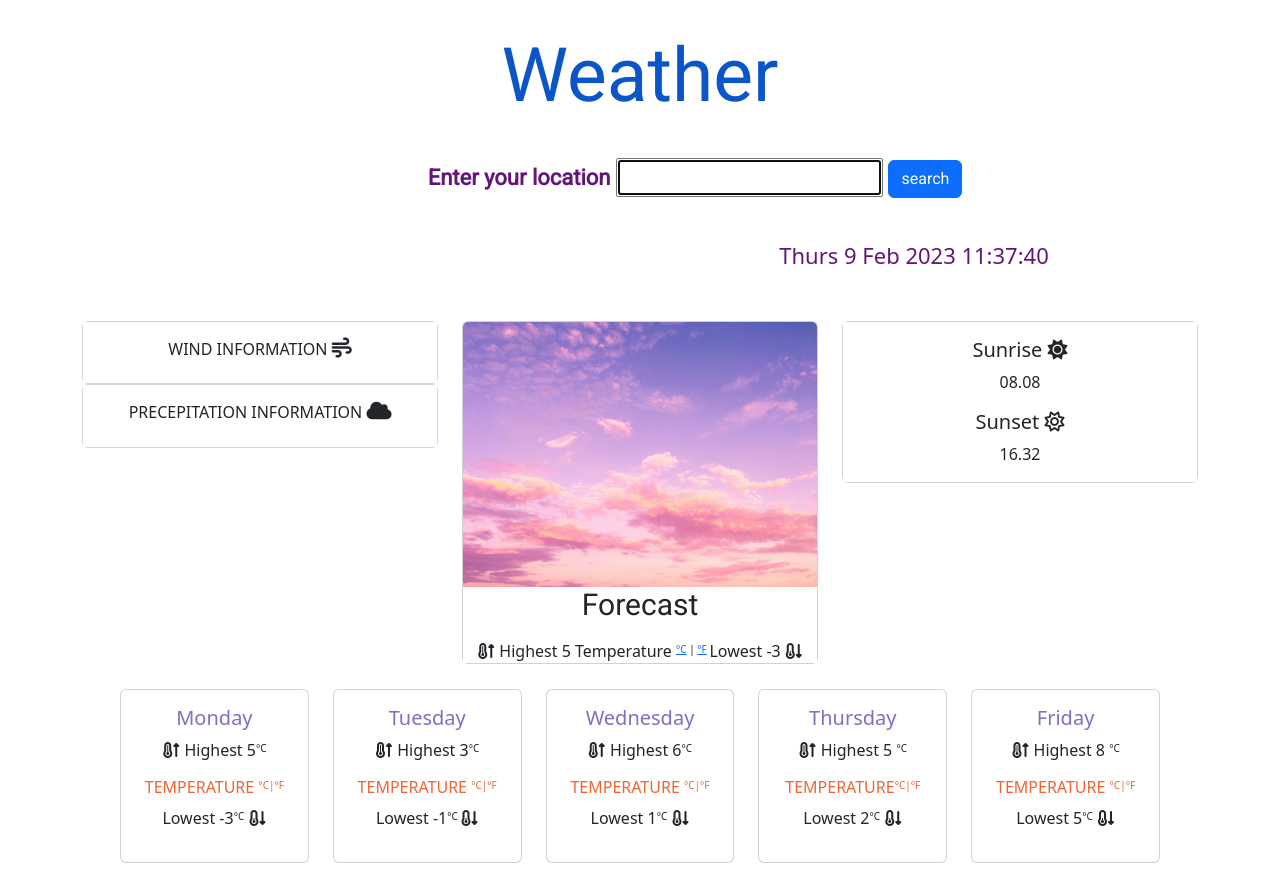
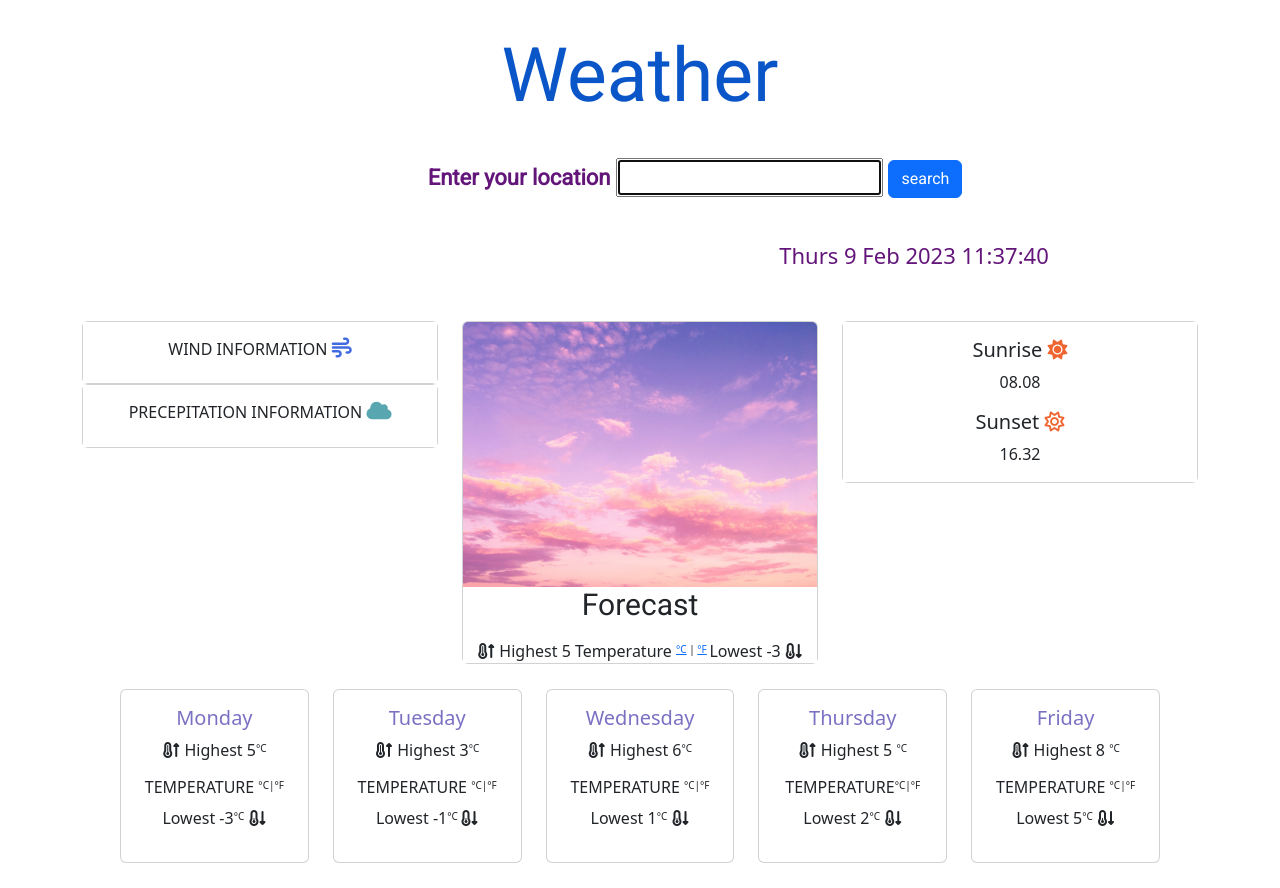
Before and after one commit to saz36/weather_app, a plain HTML site: page index.html in a window 1280 px wide. Drawn offline with nearby package versions, Linux system fonts and the light colour scheme; no server answers.

Commit message:
updated icons colour

```diff
--- a/index.html
+++ b/index.html
@@ -122,11 +122,11 @@
         <div class="card-body">
           <div id ="solar">
             <h5 id ="rise" class="card-title">Sunrise
-              <i class="fa-solid fa-sun"></i>
+              <i class="fa-solid fa-sun sunrise-icon"></i>
             </h5>
             <p class="card-text text-time">08.08</p>
             <h5 id = "set"class="card-title">Sunset
-              <i class="fa-regular fa-sun"></i>
+              <i class="fa-regular fa-sun sunset-icon"></i>
             </h5>
             <p class="card-text">16.32</p>
           </div>
--- a/style.css
+++ b/style.css
@@ -9,20 +9,22 @@ h1 {
   text-align: center;
   color: #0a56c8;
 }
-h2 {text-transform:uppercase;
-    font-size: 22px;
+h2 {
+  text-transform: uppercase;
+  font-size: 22px;
 }
 
-h3, h2 {color:rgb(99, 21, 122);
-        line-height:25px;
-        font-size: 22px;
-
-      }
+h3,
+h2 {
+  color: rgb(99, 21, 122);
+  line-height: 25px;
+  font-size: 22px;
+}
 .location-search {
   margin: 0 auto;
   padding: 30px 0px 25px 110px;
- color:rgb(99, 21, 122);
- font-weight:900;
+  color: rgb(99, 21, 122);
+  font-weight: 900;
   font-size: 22px;
   font-family: "Roboto", sans-serif;
 }
@@ -41,24 +43,17 @@ h3, h2 {color:rgb(99, 21, 122);
 }
 .wind-icon {
   font-size: 20px;
+  color: royalblue;
 }
 
 .wind {
   margin: 0 auto;
   text-align: center;
 }
-.wind h6 {
-  color: royalblue;
-}
-.wind-icon {
-  font-size: 20px;
-}
 
-.rain h6 {
-  color: #57a6b0;
-}
 .cloud-icon {
   font-size: 20px;
+  color: #57a6b0;
 }
 .forecast h4 {
   font-family: "Roboto", sans-serif;
@@ -68,7 +63,7 @@ h3, h2 {color:rgb(99, 21, 122);
   font-size: 25px;
   text-align: justify;
 }
-.units{
+.units {
   position: relative;
   font-size: 10px;
   top: -4px;
@@ -86,10 +81,11 @@ h3, h2 {color:rgb(99, 21, 122);
 .week h5 {
   color: #7b71c3;
 }
-.week h6 {
+.sunrise-icon,
+.sunset-icon {
   color: #ef6531;
 }
-.pipe{
+.pipe {
   position: relative;
   font-size: 10px;
   top: 0px;
```
